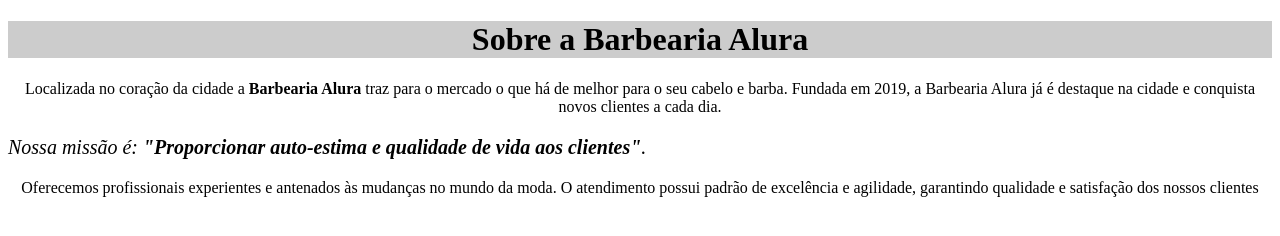
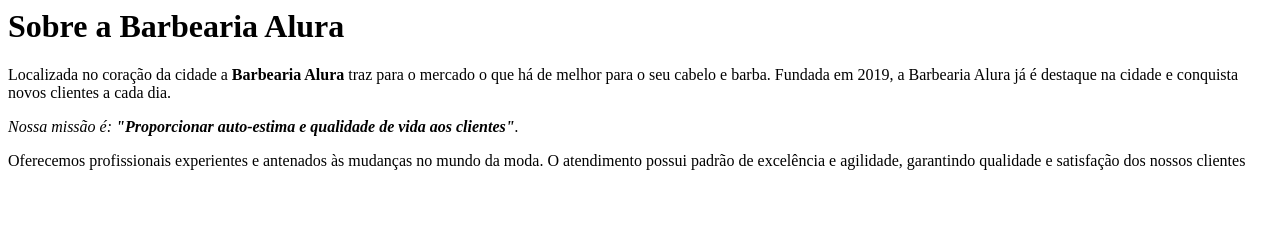
Before and after one commit to Matheusgalvaodias1/primeiro-repositorio, a plain HTML site: page index.html in a window 1280 px wide. Drawn offline with Linux system fonts and the light colour scheme.

Commit message:
Update index.html

```diff
--- a/index.html
+++ b/index.html
@@ -1,17 +1,10 @@
-<!DOCTYPE html>
-<html lang="pt-br">
-  <head>
-    <meta charset="UTF-8">
-    <title>barbearia alura</title>
-    <link rel="stylesheet" href="style.css">
-  </head>
-  <body>
-    <h1 style="text-align: center; background: #cccccc">Sobre a Barbearia Alura</h1>
+<html>
 
-    <p style="text-align: center">Localizada no coração da cidade a <strong>Barbearia Alura</strong> traz para o mercado o que há de melhor para o seu cabelo e barba. Fundada em 2019, a Barbearia Alura já é destaque na cidade e conquista novos clientes a cada dia.</p>
+    <h1>Sobre a Barbearia Alura</h1>
 
-    <P style="font-size: 20px; style=text-align: center"><em>Nossa missão é: <strong>"Proporcionar auto-estima e qualidade de vida aos clientes"</strong>.</em></p>
+    <p>Localizada no coração da cidade a <strong>Barbearia Alura</strong> traz para o mercado o que há de melhor para o seu cabelo e barba. Fundada em 2019, a Barbearia Alura já é destaque na cidade e conquista novos clientes a cada dia.</p>
 
-    <p style="text-align: center">Oferecemos profissionais experientes e antenados às mudanças no mundo da moda. O atendimento possui padrão de excelência e agilidade, garantindo qualidade e satisfação dos nossos clientes</p>
-  </body>
+    <P><em>Nossa missão é: <strong>"Proporcionar auto-estima e qualidade de vida aos clientes"</strong>.</em></p>
+
+    <p>Oferecemos profissionais experientes e antenados às mudanças no mundo da moda. O atendimento possui padrão de excelência e agilidade, garantindo qualidade e satisfação dos nossos clientes</p>
 </html>
```
